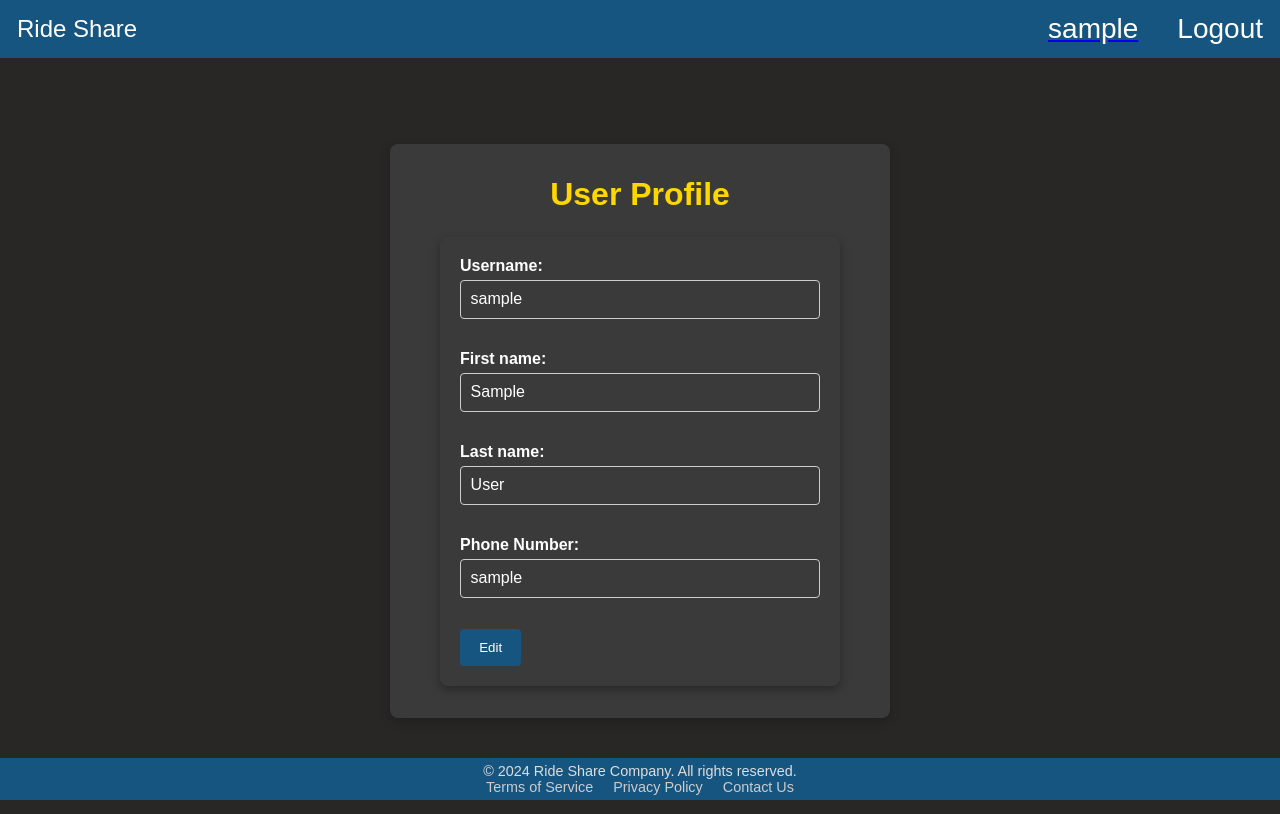
After one commit to Kiran0343/ride-share, a Flask app: page /profile in a window 1280 px wide. The commit adds this page. Run offline with Flask 2, Linux system fonts and the light colour scheme; the visitor is signed in with stand-in values (Sample User, id 1); data comes from the database, SQL or seed files in the repository; some libraries are stand-ins or nearby versions.

```diff
--- a/app/routes.py
+++ b/app/routes.py
@@ -137,7 +137,6 @@ def login():
 @login_required
 def dashboard():
     next_ride = Ride.query.filter_by(user_id=current_user.id).order_by(Ride.date.asc(), Ride.time.asc()).first()
-    print (next_ride)
     return render_template('user_home_page.html', next_ride=next_ride)
 
 @main.route('/logout')
@@ -209,8 +208,8 @@ def submit_ride():
     db.session.commit()
 
     # Confirmation flash message
-    flash(f'Ride booked for {date} at {time}!', 'success')
-    return redirect(url_for('main.dashboard'))
+    #flash(f'Ride booked for {date} at {time}!', 'success')
+    return redirect(url_for('main.history'))
 
 
 
@@ -254,3 +253,38 @@ def update_ride(ride_id):
     # Save changes to the database
     db.session.commit()
     return redirect(url_for('main.history'))
+
+@main.route('/profile')
+@login_required
+def profile():
+    user = User.query.get(current_user.id)  # Get the current user's data
+    print (user)
+    return render_template('profile.html', user=user)
+
+
+@main.route('/profile/update', methods=['GET','POST'])
+@login_required
+def update_profile():
+    # Get the form data
+    username = request.form.get('username')
+    first_name = request.form.get('first_name')
+    last_name = request.form.get('last_name')
+    phone = request.form.get('phone')
+
+    try:
+        # Update current user's details
+        current_user.username = username
+        current_user.first_name = first_name
+        current_user.last_name = last_name
+        current_user.phone = phone
+
+        # Commit changes to the database
+        db.session.commit()
+
+        flash('Profile updated successfully!', 'success')
+    except Exception as e:
+        db.session.rollback()
+        #flash(f'An error occurred while updating the profile: {str(e)}', 'error')
+
+    # Redirect back to the profile page
+    return redirect(url_for('main.profile'))
--- /dev/null
+++ b/app/templates/profile.html
@@ -0,0 +1,195 @@
+<!DOCTYPE html>
+<html lang="en">
+<head>
+    <meta charset="UTF-8">
+    <meta name="viewport" content="width=device-width, initial-scale=1.0">
+    <title>User Profile</title>
+    <link rel="stylesheet" href="{{ url_for('static', filename='style.css') }}">
+    <style>
+        /* Additional styling for profile page */
+        body {
+            font-family: Arial, sans-serif;
+            color: #FFFFFF;
+            background-color: #292626;
+            margin: 0;
+            padding: 0;
+            display: flex;
+            justify-content: center;
+            align-items: center;
+            min-height: 100vh;
+            flex-direction: column;
+        }
+        .profile-container {
+            background-color: #3a3a3a;
+            padding: 2rem;
+            border-radius: 8px;
+            box-shadow: 0px 4px 12px rgba(0, 0, 0, 0.2);
+            width: 100%;
+            max-width: 500px;
+        }
+        .profile-container h1 {
+            text-align: center;
+            margin-bottom: 1.5rem;
+            color: #FFD700;
+        }
+        .profile-info {
+            display: flex;
+            flex-direction: column;
+            margin-bottom: 1rem;
+        }
+        .profile-info label {
+            margin-bottom: 0.3rem;
+            font-weight: bold;
+        }
+        .profile-info input {
+            padding: 0.6rem;
+            border: 1px solid #cccccc;
+            border-radius: 4px;
+            background-color: #555555;
+            color: #ffffff;
+            outline: none;
+        }
+        .profile-info input[readonly] {
+            background-color: #3a3a3a;
+            color: #ffffff;
+        }
+        .button-group {
+            display: flex;
+            justify-content: space-between;
+        }
+        .button-group button {
+            background-color: #165580;
+            border: none;
+            padding: 0.7rem 1.2rem;
+            border-radius: 4px;
+            color: #ffffff;
+            cursor: pointer;
+            transition: background-color 0.3s;
+        }
+        .button-group button:hover {
+            background-color: #124a67;
+        }
+        .footer {
+            text-align: center;
+            color: #dddddd;
+            font-size: 0.9rem;
+            margin-top: 2rem;
+        }
+        .footer a {
+            color: #cccccc;
+            margin: 0 0.5rem;
+            text-decoration: none;
+        }
+        .flash-messages {
+            margin-top: 0px;
+            text-align: center;
+            transition: height 0.6s ease; /* Smooth transition for height */
+            overflow: hidden; /* Prevents showing the space when messages are removed */
+        }
+        .alert {
+            padding: 1rem;
+            margin: 0.0rem 0;
+            border-radius: 0px;
+            transition: opacity 0.6s ease; /* Smooth fade out */
+        }
+        .alert-success {
+            background-color: #165548;
+            color: #ffffff;
+        }
+        .alert-error {
+            background-color: #f44336;
+            color: #ffffff;
+        }
+    </style>
+    <script>
+        function enableEditing() {
+            document.querySelectorAll('.profile-info input').forEach(input => input.readOnly = false);
+            document.getElementById('saveBtn').style.display = 'inline-block';
+        }
+        window.onload = function() {
+            const flashMessages = document.querySelectorAll('.flash-messages .alert');
+            flashMessages.forEach(message => {
+                setTimeout(() => {
+                    const flashContainer = document.querySelector('.flash-messages');
+                    flashContainer.style.height = `${flashContainer.offsetHeight}px`; // Set current height
+                    message.style.opacity = '0'; // Fade out
+
+                    setTimeout(() => {
+                        message.remove(); // Remove the message after fade out
+                        if (flashContainer.children.length === 0) {
+                            flashContainer.style.height = '0'; // Collapse height if no messages left
+                        }
+                    }, 600); // Time for fade out effect
+                }, 3000); // Time before it starts to fade out (in milliseconds)
+            });
+        };
+    </script>
+</head>
+<body>
+<header>
+    <nav class="navbar" style="background-color: #165580;">
+        <div class="nav-left">
+            <a href="/" class="nav-item">Ride Share</a>
+        </div>
+        <div class="menu-icon" onclick="toggleMenu()">☰</div>
+        <div class="nav-right">
+            <a href ="/profile"><p class="nav-item">{{ current_user.username }}</p></a>
+            <a href="/logout" class="nav-item">Logout</a>
+        </div>
+    </nav>
+</header>
+
+<main class="profile-container" style="margin-top: 9em;margin-bottom: 6em;">
+    <h1>User Profile</h1>
+    <!-- Flash messages -->
+    {% with messages = get_flashed_messages(with_categories=true) %}
+        {% if messages %}
+            <div class="flash-messages">
+                {% for category, message in messages %}
+                    <div class="alert alert-{{ category }}">
+                        {{ message }}
+                    </div>
+                {% endfor %}
+            </div>
+        {% endif %}
+    {% endwith %}
+
+    <form action="/profile/update" method="POST">
+        <input type="hidden" name="csrf_token" value="{{ csrf_token() }}">
+        <div class="profile-info">
+            <label for="username">Username:</label>
+            <input type="text" id="username" name="username" value="{{ user.username }}" readonly>
+        </div>
+
+        <div class="profile-info">
+            <label for="first_name">First name:</label>
+            <input type="text" id="first_name" name="first_name" value="{{ user.first_name }}" readonly>
+        </div>
+
+        <div class="profile-info">
+            <label for="last_name">Last name:</label>
+            <input type="text" id="last_name" name="last_name" value="{{ user.last_name }}" readonly>
+        </div>
+
+        <div class="profile-info">
+            <label for="phone">Phone Number:</label>
+            <input type="text" id="phone" name="phone" value="{{ user.phone }}" readonly>
+        </div>
+
+        <div class="button-group">
+            <button type="button" onclick="enableEditing()">Edit</button>
+            <button type="submit" id="saveBtn" style="display: none;">Save</button>
+        </div>
+    </form>
+</main>
+
+<footer class="footer">
+    <p>&copy; 2024 Ride Share Company. All rights reserved.</p>
+    <p>
+        <a href="/terms">Terms of Service</a>
+        <a href="/privacy">Privacy Policy</a>
+        <a href="/contact">Contact Us</a>
+    </p>
+</footer>
+</body>
+</html>
```
Also changed, not shown: app/templates/ride_history.html (+75 -14 lines).
